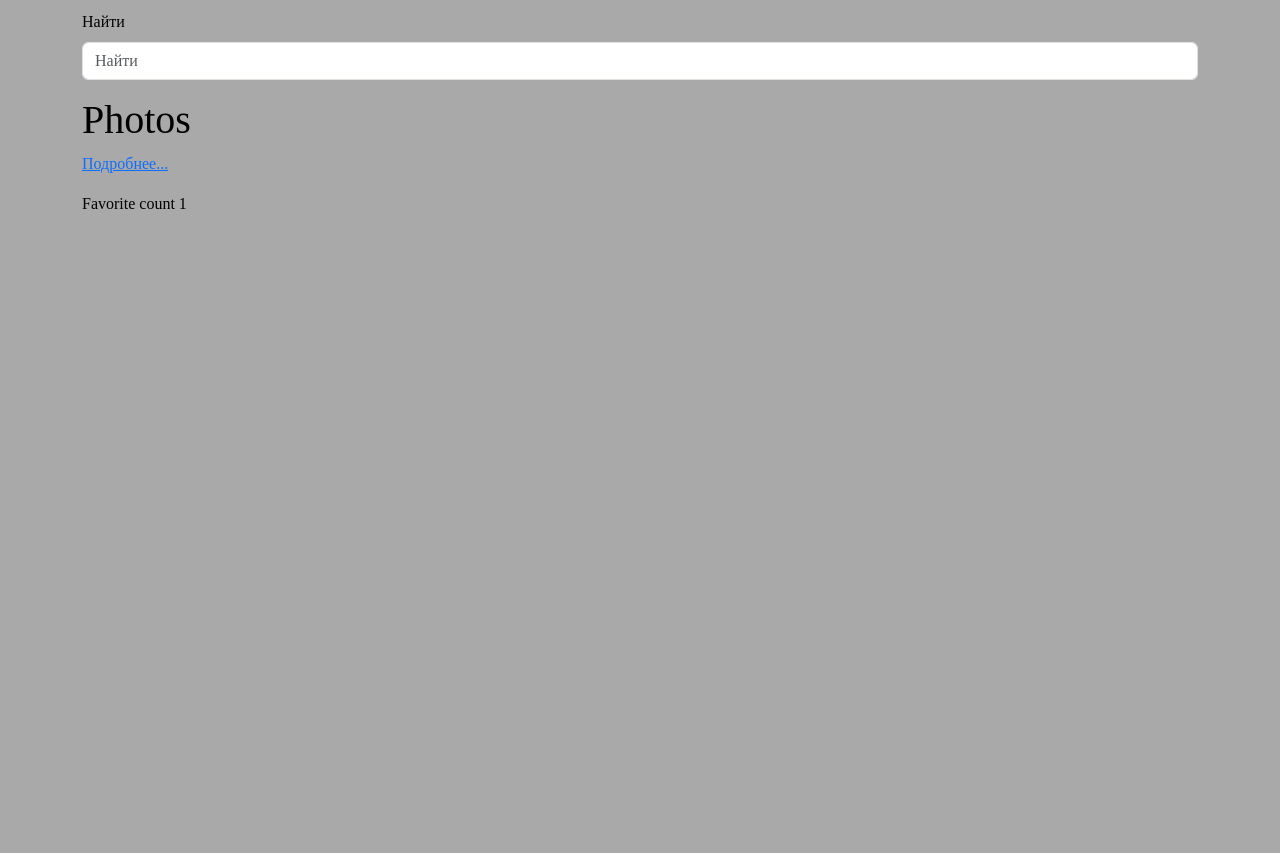
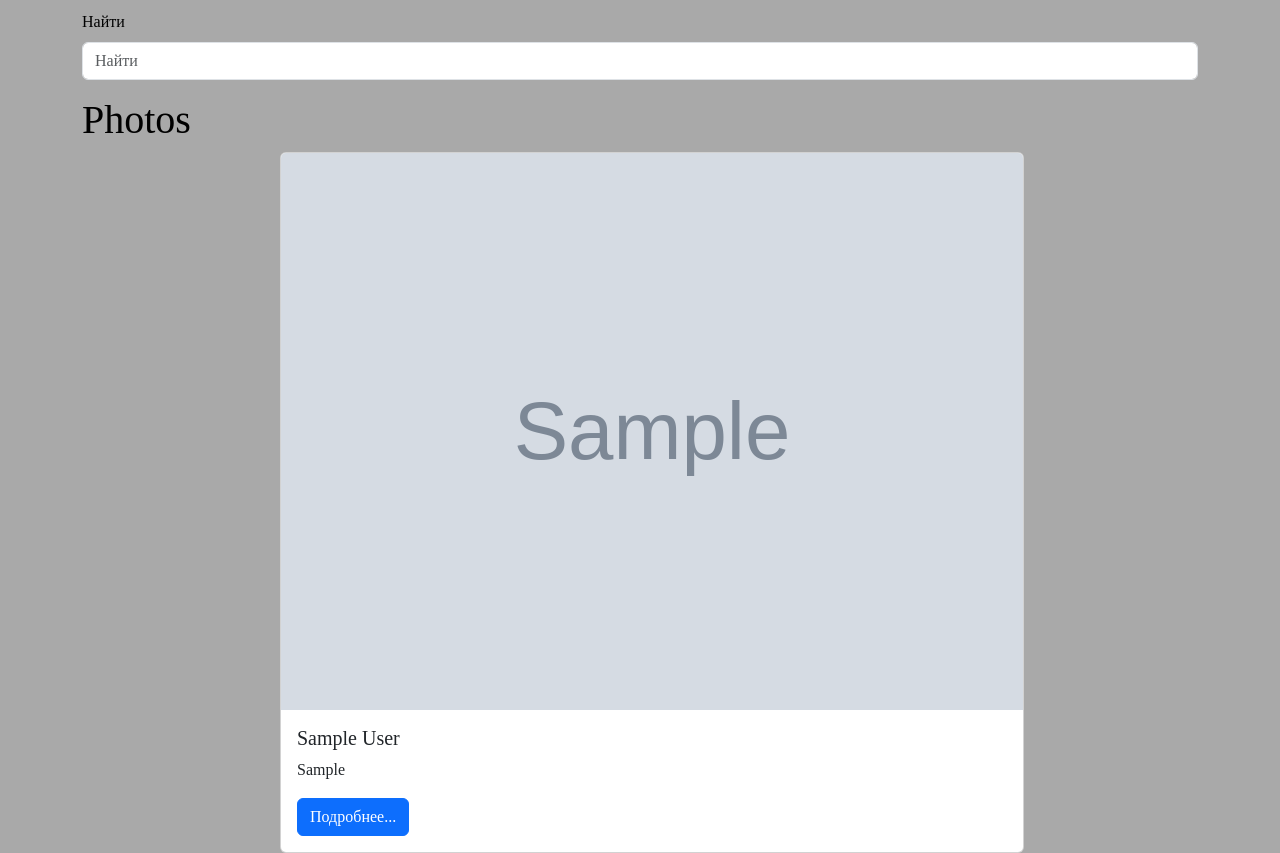
Before and after one commit to nurmuhamedbekinulu/control_work_9_nurmuhamed_bekinulu, a Django app: page / in a window 1280 px wide. Shown: the part 50-903 px from the top of the page. Before the commit the page ends 259 px from the top, so only its background shows below. Run offline with Django 4.2, Linux system fonts and the light colour scheme; tables that the repository leaves empty hold one stand-in row (values such as "Sample post"); grey boxes marked "Sample" are stand-in pictures; some libraries are stand-ins or nearby versions.

Commit message:
Правки для корректного отображения картинок #3

```diff
--- a/webapp/models/photos.py
+++ b/webapp/models/photos.py
@@ -7,6 +7,7 @@
     photo = models.ImageField(
         null=False,
         blank=False,
+        upload_to='user_photos',
         verbose_name='Фотография'
     )
     caption = models.CharField(
--- a/webapp/templates/index.html
+++ b/webapp/templates/index.html
@@ -4,23 +4,17 @@
 {% block content %}
     {% include 'partial/search.html' %}
     <h1>Photos</h1>
-
-    <div id="photos">
+    <div class="container col-8 m-auto">
         {% for photo in photos %}
-        <h2>{{ photo.title }}</h2>
-        <h2>{{ photo.text }}</h2>
-        <p>
-            <a href="{% url 'photo_detail' photo.pk %}">Подробнее...</a>
-        </p>
-        <p>Favorite count {{ photo.users.count }}</p>
-        {% if user.is_authenticated %}
-            <form action="{% url 'to_favorite' photo.pk %}" method="post">
-                {% csrf_token %}
-                {% bootstrap_form favorite_form %}
-                {% bootstrap_button button_type="submit" content='Добавить в избранное' %}
-            </form>
-        {% endif %}
-    {% endfor %}
+        <div class="card col-8 m-auto">
+            <img class="card-img-top" src="uploads/{{ photo.photo }}" alt="{{ photo.caption }}">
+            <div class="card-body">
+            <h5 class="card-title">{{ photo.author }}</h5>
+            <p class="card-text">{{ photo.caption }}</p>
+            <a href="#" class="btn btn-primary">Подробнее...</a>
+            </div>
+        </div>
+        {% endfor %}
     </div>
     {% if is_paginated %}
         {% include 'partial/pagination.html' %}
```
Also changed, not shown: webapp/admin.py (+10 -0 lines), uploads/user_photos/wp8599971-rick-and-morty-ps4-wallpapers.jpg (added), uploads/user_pic/cat-png-17.png (deleted), uploads/user_pic/photo.jpg (deleted).
